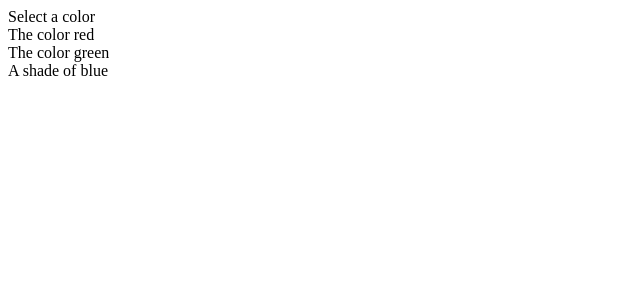
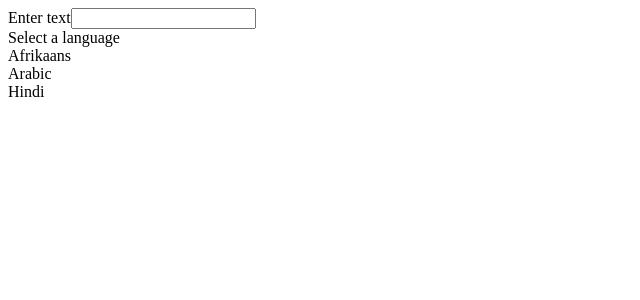
Before and after one commit to juanmiguel431/react-widgets-translate-wikipedia, a React (Create React App) app: page / in a window 1280 px wide. Shown: the top 300 px of the page, without its empty margins (0-640 px from the left). Built offline with nearby package versions, Linux system fonts and the light colour scheme; the HTML template or start-up script is replaced by a standard one.

Commit message:
Translate component added.

```diff
--- a/src/App.js
+++ b/src/App.js
@@ -2,6 +2,7 @@
 // import Search from "./components/Search";
 import Dropdown from "./components/Dropdown";
 import { useState } from "react";
+import Translate from "./components/Translate";
 
 // const items = [
 //   {
@@ -34,15 +35,10 @@ const options = [
 ]
 
 const App = () => {
-  const [selected, setSelected] = useState(options[0]);
 
   return (
     <div className="app">
-      <Dropdown
-        options={options}
-        selected={selected}
-        onChange={setSelected}
-      />
+      <Translate />
     </div>
   );
 }
--- a/src/components/Dropdown.js
+++ b/src/components/Dropdown.js
@@ -1,6 +1,6 @@
 import { useEffect, useRef, useState } from "react";
 
-const Dropdown = ({ options, selected, onChange }) => {
+const Dropdown = ({ options, selected, onChange, label }) => {
   const [open, setOpen] = useState(false);
   const openRef = useRef(open);
   const ref = useRef();
@@ -46,7 +46,7 @@ const Dropdown = ({ options, selected, onChange }) => {
   return (
     <div className="dropdown-comp ui form">
       <div className="field">
-        <label className="label">Select a color</label>
+        <label className="label">{label}</label>
         <div
           ref={ref}
           className={`ui selection dropdown${open ? ' visible active' : ''}`}
--- /dev/null
+++ b/src/components/Translate.js
@@ -0,0 +1,46 @@
+import Dropdown from "./Dropdown";
+import { useState } from "react";
+
+const options = [
+  {
+    label: 'Afrikaans',
+    value: 'af'
+  },
+  {
+    label: 'Arabic',
+    value: 'ar'
+  },
+  {
+    label: 'Hindi',
+    value: 'hi'
+  }
+];
+
+const Translate = () => {
+  const [language, setLanguage] = useState(options[0]);
+  const [text, setText] = useState('');
+
+  return (
+    <div className="translate">
+      <div className="ui form">
+        <div className="field">
+          <label>Enter text</label>
+          <input
+            type="text"
+            value={text}
+            onChange={evt => setText(evt.target.value)}
+          />
+        </div>
+      </div>
+
+      <Dropdown
+        label="Select a language"
+        options={options}
+        onChange={setLanguage}
+        selected={language}
+      />
+    </div>
+  );
+};
+
+export default Translate;
```
